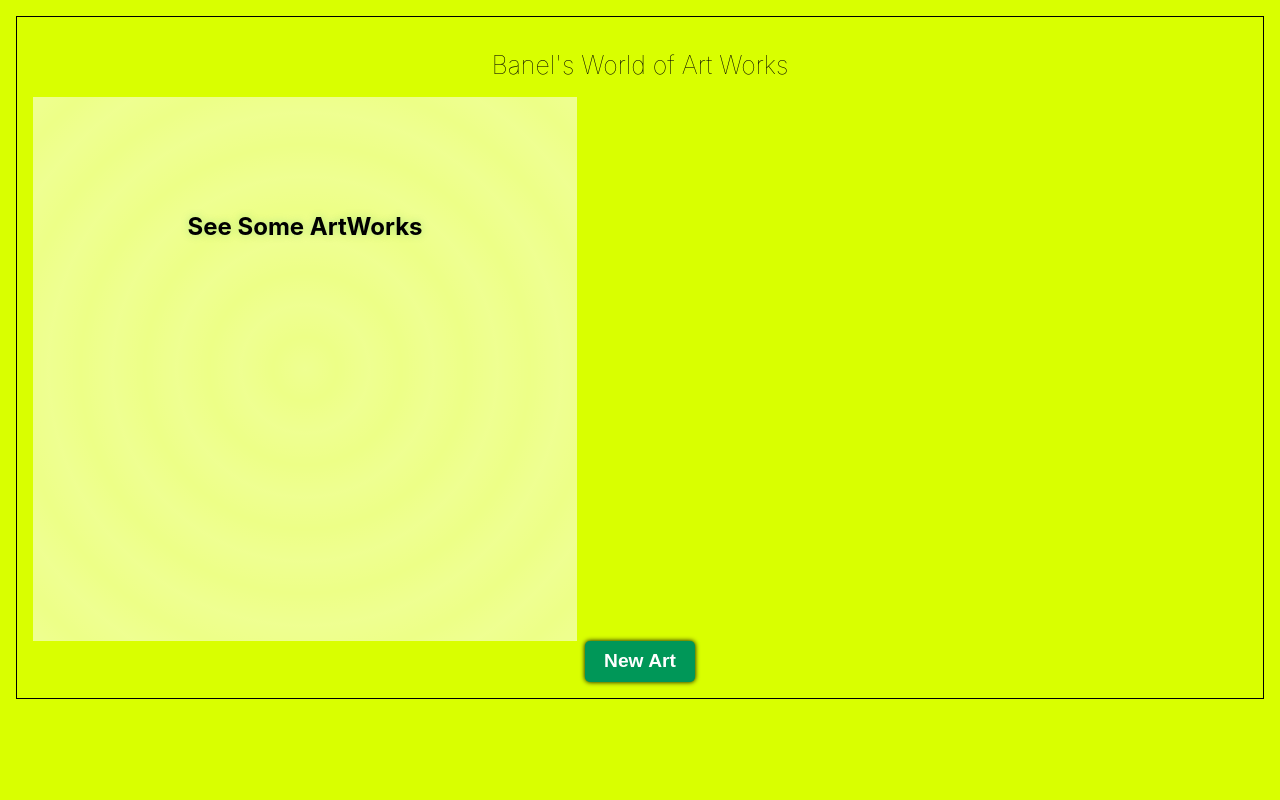
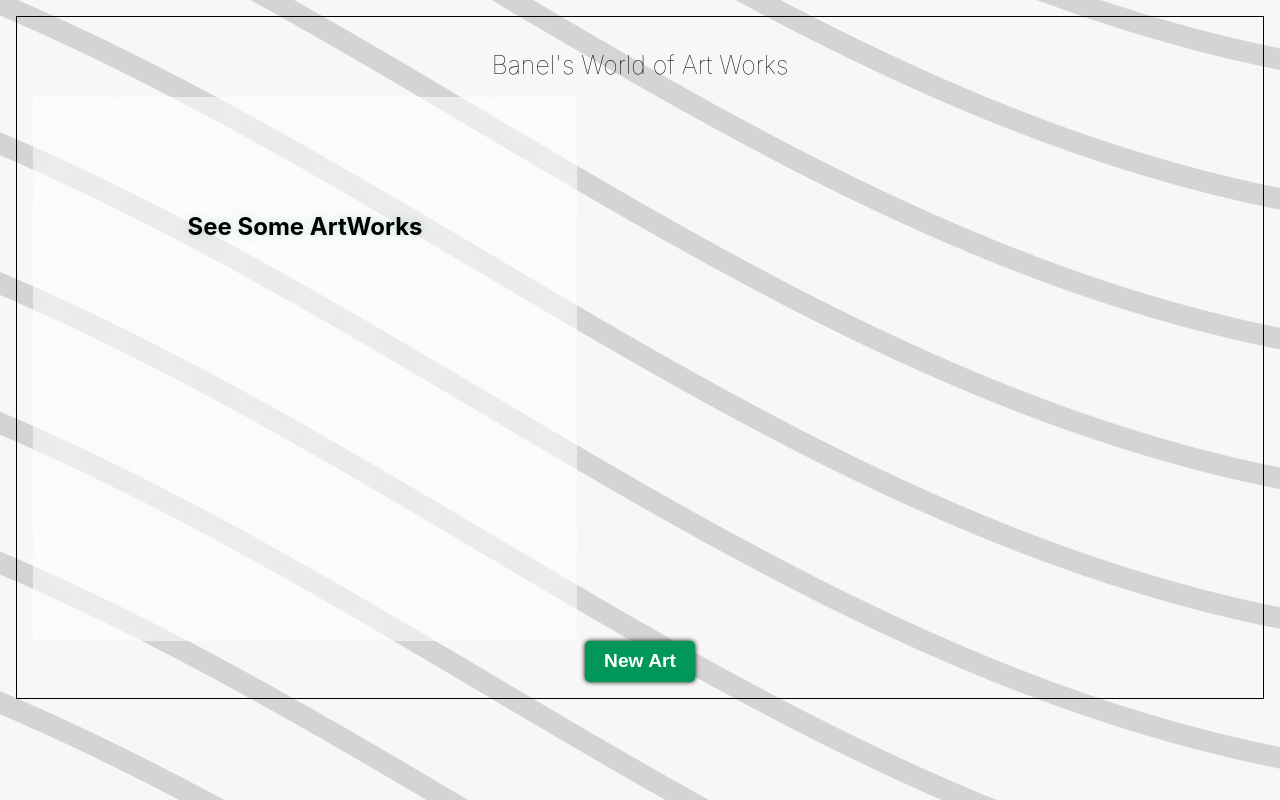
Before and after one commit to bbucknor27/final_project, a React (Create React App) app: page / in a window 1280 px wide. Built offline with nearby package versions, Linux system fonts and the light colour scheme.

Commit message:
added background image to body

```diff
--- a/src/App.css
+++ b/src/App.css
@@ -1,6 +1,6 @@
 /**/
 body {
-  background: rgb(217, 255, 0);
+  background: #d9ff00 url("./assets/14206.jpg") no-repeat fixed center;
 }
 
 .App {
@@ -18,6 +18,16 @@ h1 {
   font-weight: lighter;
 }
 
+.art-container {
+  background: radial-gradient(rgba(255, 255, 255, 0.57),rgba(255, 255, 255, 0.53), rgba(255,255,255,0.57),rgba(255, 255, 255, 0.53), rgba(255,255,255,0.57),rgba(255, 255, 255, 0.53), rgba(255,255,255,0.57),rgba(255, 255, 255, 0.53), rgba(255,255,255,0.57),rgba(255, 255, 255, 0.53), rgba(255,255,255,0.57),rgba(255, 255, 255, 0.53), rgba(255,255,255,0.57));
+  padding: 6em 4em;
+  width: 26em;
+  height: 22em;
+  flex-direction: column;
+  justify-content: flex-start;
+  text-shadow: 0 0 0.5em rgba(0, 151, 88, 0.253);
+}
+
 button {
   padding: 0.5em 1em;
   font-weight: bold;
@@ -33,9 +43,6 @@ button {
 button:active {
   box-shadow: inset 0 0 0.25em black;
 }
-
-
-
 
 @media (prefers-reduced-motion: no-preference) {
   .App-logo {
@@ -58,19 +65,6 @@ button:active {
   color: #61dafb;
 }
 
-.art-container {
-  background: radial-gradient(rgba(255, 255, 255, 0.57),rgba(255, 255, 255, 0.53), rgba(255,255,255,0.57),rgba(255, 255, 255, 0.53), rgba(255,255,255,0.57),rgba(255, 255, 255, 0.53), rgba(255,255,255,0.57),rgba(255, 255, 255, 0.53), rgba(255,255,255,0.57),rgba(255, 255, 255, 0.53), rgba(255,255,255,0.57),rgba(255, 255, 255, 0.53), rgba(255,255,255,0.57));
-  padding: 6em 4em;
-  width: 26em;
-  height: 22em;
-  flex-direction: column;
-  justify-content: flex-start;
-  text-shadow: 0 0 0.5em rgba(0, 151, 88, 0.253);
-}
-
-
-
-
 @keyframes App-logo-spin {
   from {
     transform: rotate(0deg);
```
